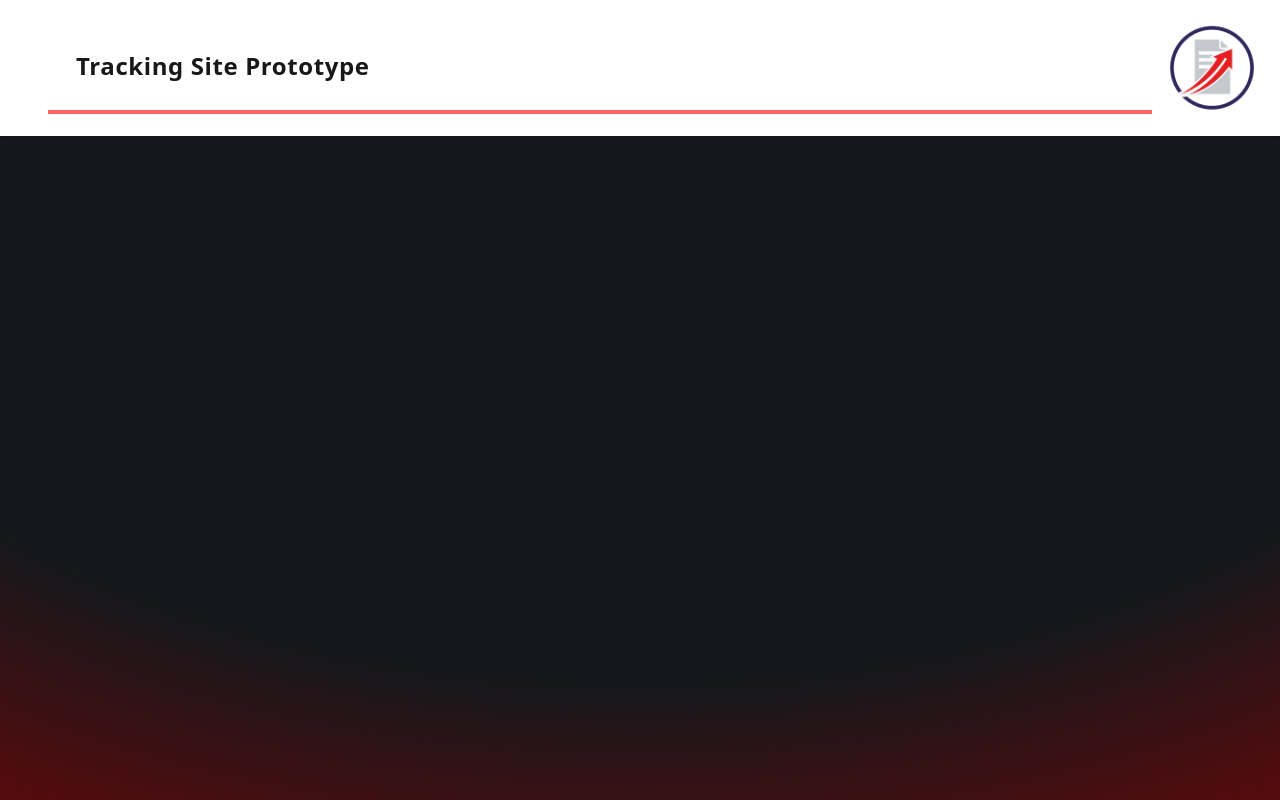
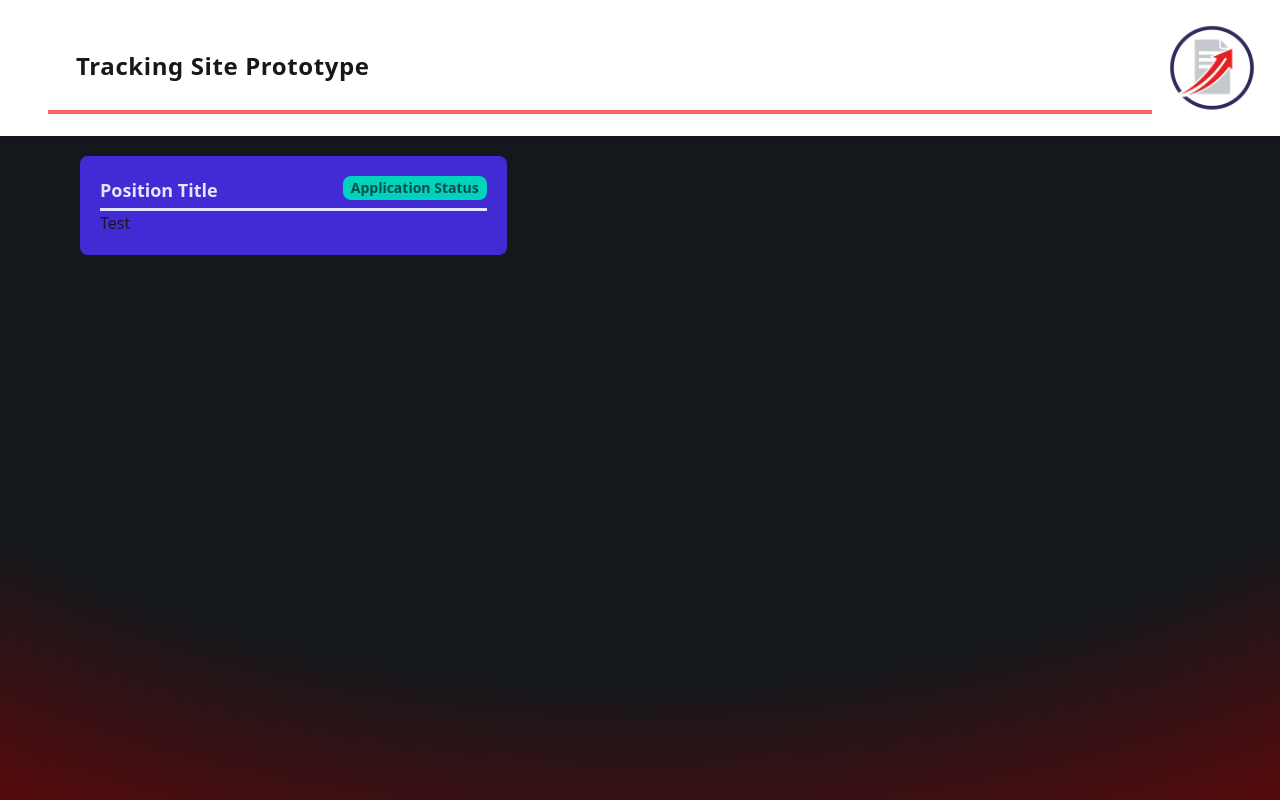
Before and after one commit to KushParmar07/job-tracker-prototype, a React (Vite) app in the folder frontend/: page / in a window 1280 px wide. Built offline with nearby package versions, Linux system fonts and the light colour scheme.

Commit message:
Added tile header section

```diff
--- a/frontend/src/App.tsx
+++ b/frontend/src/App.tsx
@@ -1,13 +1,15 @@
-import './App.css'
-import Navbar from './components/Navbar'
+import "./App.css";
+import ApplicationTile from "./components/ApplicationTile";
+import Navbar from "./components/Navbar";
 
 function App() {
   return (
     <div>
       <div className="absolute inset-0 -z-10 h-full w-full items-center px-5 py-24 [background:radial-gradient(125%_125%_at_50%_10%,#14181c_60%,#8B0000_100%)]" />
       <Navbar />
+      <ApplicationTile />
     </div>
-  )
+  );
 }
 
-export default App
+export default App;
--- /dev/null
+++ b/frontend/src/components/ApplicationTile.tsx
@@ -0,0 +1,20 @@
+const ApplicationTile = () => {
+  return (
+    <div className="card bg-primary w-1/3 p-5 ml-20 my-5 flex ">
+      {/* Header section */}
+      <div className="flex flex-row border-b-3 border-primary-content">
+        <h1 className="text-lg font-bold text-primary-content pb-1 flex-1">
+          Position Title
+        </h1>
+        <div className="card bg-accent min-w-fit h-1/2 justify-around text-center text-accent-content text-sm font-bold flex-end mb-1 p-0.5 whitespace-nowrap px-2">
+          Application Status
+        </div>
+      </div>
+
+      {/* Main content */}
+      <p>Test</p>
+    </div>
+  );
+};
+
+export default ApplicationTile;
```
